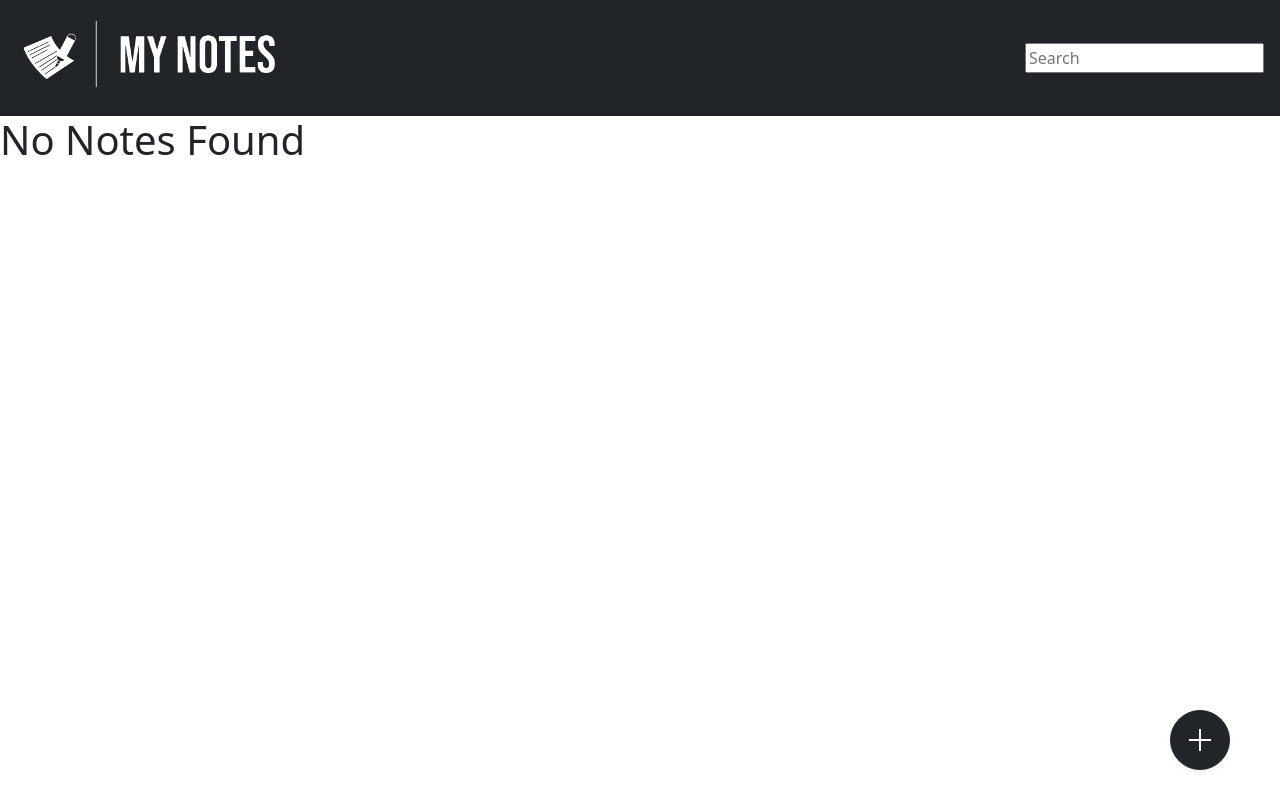
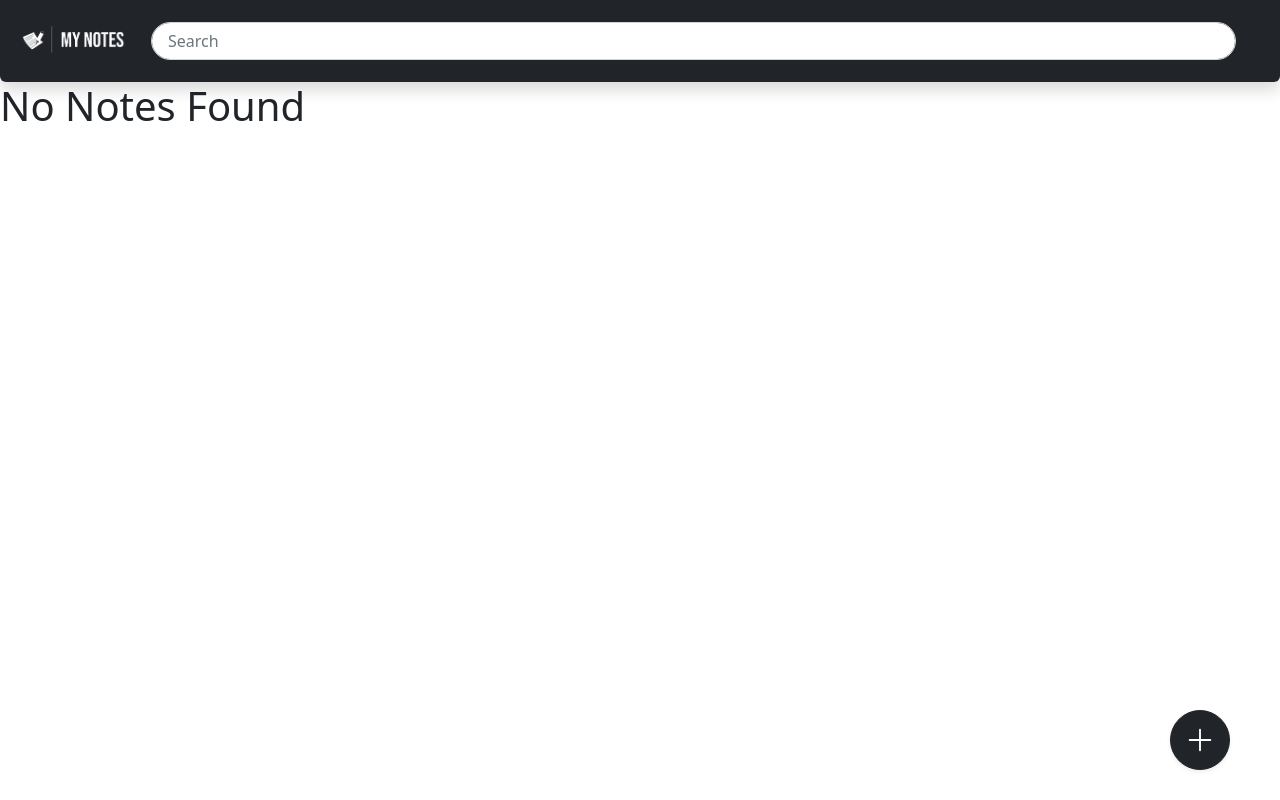
Before and after one commit to CSI-DMCE-2024/Note-App-Hacktoberfest2024, a React (Create React App) app: page / in a window 1280 px wide. Built offline with nearby package versions, Linux system fonts and the light colour scheme.

Commit message:
[FIX] #5 : fixed Nav bar

```diff
--- a/src/Components/Home.jsx
+++ b/src/Components/Home.jsx
@@ -1,13 +1,9 @@
-
-
-import React, { useEffect, useState } from 'react'
+import { useEffect, useState } from "react";
 import CreateTodo from "./CreateTodo";
 import TodoItem from "./TodoItem";
 import UpdateTodo from "./UpdateTodo";
 
 const Home = () => {
-
-
   const [todo, setTodo] = useState(
     localStorage.getItem("todo") ? JSON.parse(localStorage.getItem("todo")) : []
   );
@@ -33,17 +29,34 @@ const Home = () => {
   };
   return (
     <div className="overflow-hidden">
-      <nav className="navbar navbar-dark d-flex justify-content-between align-items-center bg-dark px-3">
-        <img style={{height: '100px'}} src="/My Notes-logos_white.png" alt="My Notes" />
-        <div>
+      <nav className="navbar navbar-dark bg-dark px-2 py-2 rounded-bottom shadow">
+        <div className="container-fluid">
+          <div className="row w-100 align-items-center">
+            <div className="col-auto pe-0">
+              <img
+                className="navbar-brand my-2"
+                style={{ height: "50px", maxWidth: "100%" }}
+                src="/My Notes-logos_white.png"
+                alt="My Notes"
+              />
+            </div>
+            <div className="col ps-2">
               <input
-            className=""
+                className="form-control"
                 name="search"
                 value={search}
                 placeholder="Search"
                 onChange={(e) => setSearch(e.target.value)}
                 autoComplete="off"
+                style={{
+                  borderRadius: "20px",
+                  padding: "0.375rem 1rem",
+                  transition: "all 0.2s ease-in-out",
+                  maxWidth: "100%",
+                }}
               />
+            </div>
+          </div>
         </div>
       </nav>
       {alert && (
@@ -63,9 +76,7 @@ const Home = () => {
         ShowAlert={ShowAlert}
       />
       <div className="row justify-content-center">
-        <h1 className="">
-          {todo.length === 0 && "No Notes Found"}
-        </h1>
+        <h1 className="">{todo.length === 0 && "No Notes Found"}</h1>
         {todo
           .filter((target) => {
             if (target.title.toLowerCase().includes(search.toLowerCase())) {
@@ -120,7 +131,7 @@ const Home = () => {
         </svg>
       </button>
     </div>
-  )
-}
+  );
+};
 
-export default Home
+export default Home;
```
Lines whose indentation alone changed are shown as unchanged.
